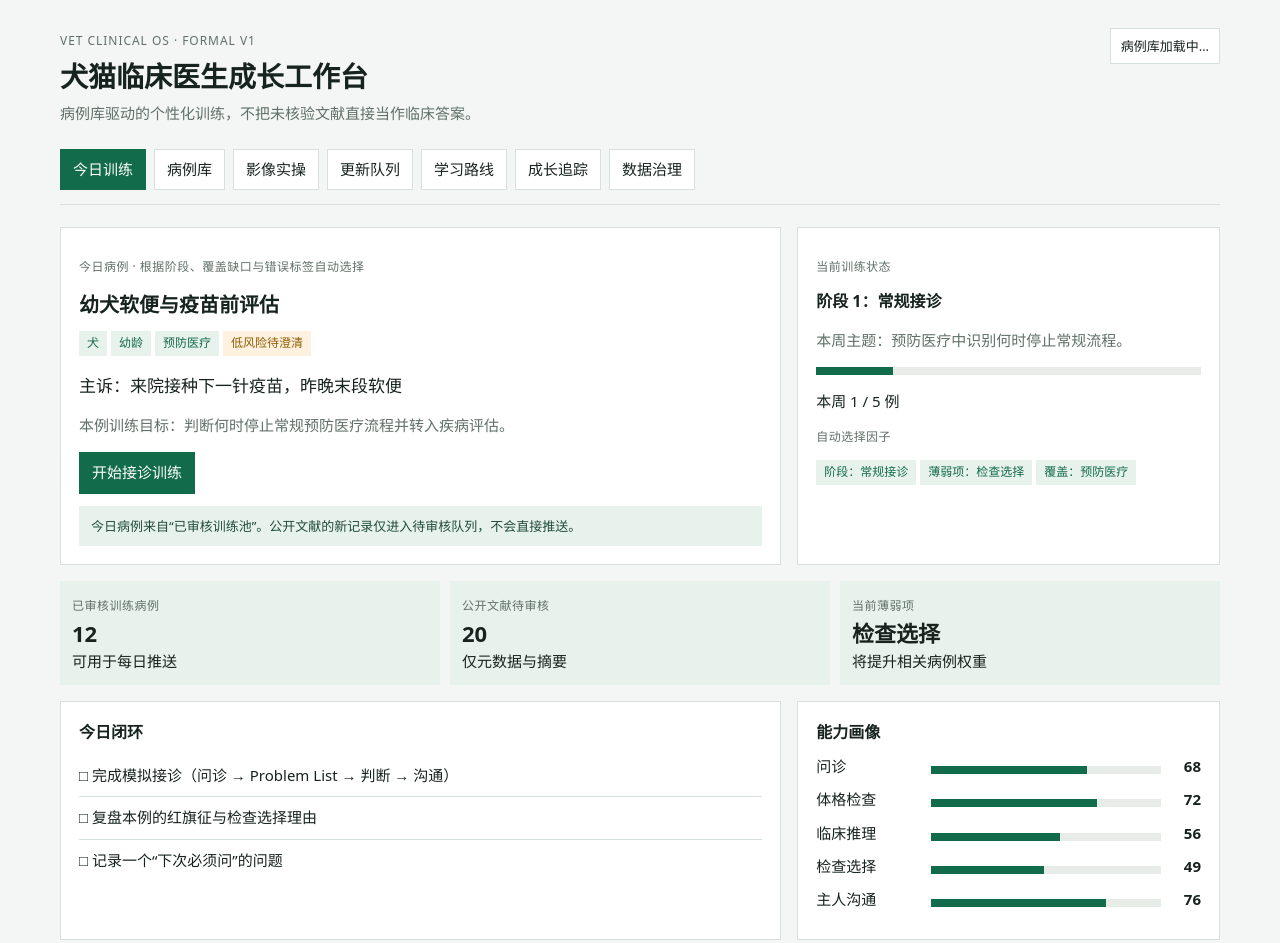
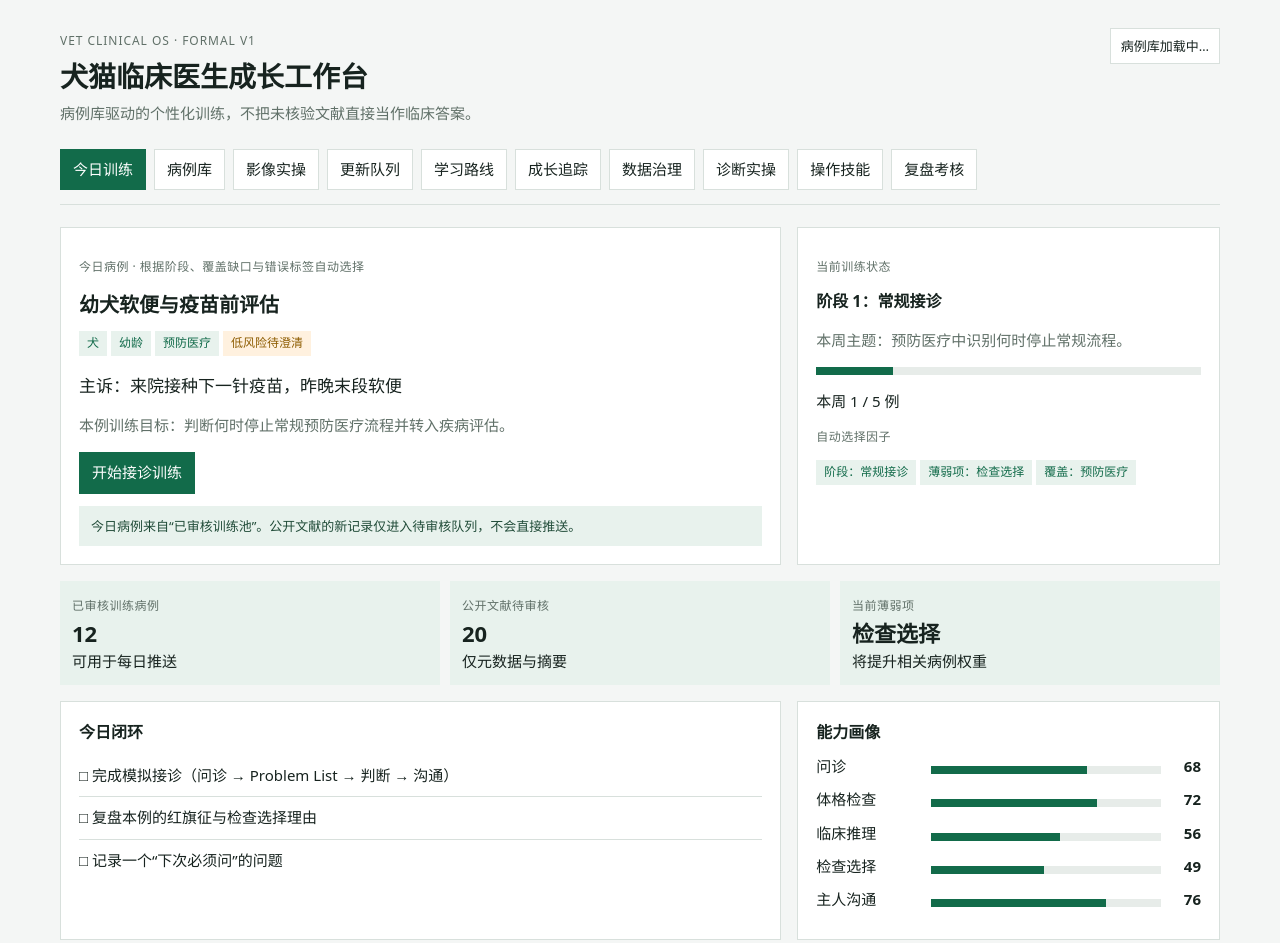
Before and after one commit to cjian4416-sketch/vet-clinical-os, a website: page index.html in a window 1280 px wide. Shown: the top 943 px of the page. Drawn offline with Linux system fonts and the light colour scheme.

Commit message:
Add clinical learning practice center

```diff
--- /dev/null
+++ b/practice-center.js
@@ -0,0 +1,21 @@
+(() => {
+  const html = `
+  <section id="diagnostics" class="view"><article class="card"><p class="label">诊断实操线</p><h2>先学“何时申请、如何取得合格资料、怎样解读、结果如何改变决策”</h2><div class="case-grid" id="diagnostic-grid"></div></article></section>
+  <section id="skills" class="view"><article class="card"><p class="label">操作技能线</p><h2>操作前必须先掌握适应证、禁忌证、无菌要求和并发症识别</h2><table><thead><tr><th>技能</th><th>训练目标</th><th>必须有带教复核的边界</th></tr></thead><tbody><tr><td>采血与留置针</td><td>患者约束、静脉选择、无菌、样本质量</td><td>首批真实患者操作、并发症处理</td></tr><tr><td>输液与监护</td><td>适应证、液体计划、出入量、复评</td><td>休克、心肾病、复杂电解质异常</td></tr><tr><td>导尿与泌尿急症</td><td>无菌准备、风险识别、留置管理</td><td>尿闭、镇静/麻醉、失败升级</td></tr><tr><td>创伤与无菌基础</td><td>清创逻辑、疼痛评估、包扎复查</td><td>深部伤口、胸腹腔创伤、感染控制</td></tr><tr><td>麻醉监护</td><td>术前分级、监护参数、恢复观察</td><td>高风险患者、异常监护和抢救</td></tr></tbody></table></article></section>
+  <section id="review" class="view"><article class="card"><p class="label">复盘与考核线</p><h2>每周用错题和安全遗漏决定下周病例，而不是随机刷题</h2><div class="grid three"><div class="stat"><span class="label">本周完整闭环</span><strong>0 / 5</strong><span>问诊 → 检查 → 判断 → 沟通</span></div><div class="stat"><span class="label">安全遗漏</span><strong>0</strong><span>红旗征、升级、禁忌证</span></div><div class="stat"><span class="label">带教复核</span><strong>待接入</strong><span>真实操作必须留痕</span></div></div><div class="notice">复盘模板：我漏了什么？为什么会漏？下次用哪个问题、检查或动作防错？</div></article></section>`;
+  const groups = [
+    ['DR / X-ray','胸腔、腹部、骨科、口腔','申请依据 → 患者准备与体位 → 片位/质量 → 系统阅片 → 鉴别 → 是否加做超声或化验'],
+    ['超声','FAST/POCUS、腹部、泌尿、心超','患者体位 → 探头/方向 → 标准切面 → 动态扫查 → 关键征象 → 与病例问题清单整合'],
+    ['ECG 心电图','基础节律、传导异常、电解质相关改变','电极放置 → 纸速/增益/校准 → 心率与节律 → P-QRS-T → 临床意义 → 何时升级'],
+    ['CT / MRI','神经、胸腹部、骨科、肿瘤','适应证 → 检查前准备/镇静麻醉风险 → 窗位/序列/层面 → 定位 → 与 DR/超声对照'],
+    ['实验室资料','CBC、生化、尿检、血气、电解质、凝血','采样与前分析 → 报告质控 → 异常组合 → 趋势 → 如何改变诊断和治疗计划'],
+    ['其他诊断资料','细胞学、病理、内镜、传染病快检','何时取样 → 样本质量 → 结果局限 → 与影像和病史交叉验证']
+  ];
+  function add(){
+    const main=document.querySelector('main'), nav=document.querySelector('.nav'); if(!main||!nav||document.getElementById('diagnostics')) return;
+    main.insertAdjacentHTML('beforeend',html);
+    [['diagnostics','诊断实操'],['skills','操作技能'],['review','复盘考核']].forEach(([id,label])=>{const b=document.createElement('button');b.dataset.view=id;b.textContent=label;b.onclick=()=>{document.querySelectorAll('.view').forEach(x=>x.classList.toggle('active',x.id===id));document.querySelectorAll('.nav button').forEach(x=>x.classList.toggle('active',x===b))};nav.appendChild(b)});
+    document.getElementById('diagnostic-grid').innerHTML=groups.map(([name,scope,steps])=>`<article class="case"><strong>${name}</strong><span class="small">${scope}</span><p class="small">${steps}</p><span class="chip risk">病例资料持续入库，未核验资料不展示为真实案例</span></article>`).join('');
+  }
+  window.addEventListener('load',add);
+})();
--- a/service-worker.js
+++ b/service-worker.js
@@ -1,5 +1,5 @@
-const CACHE_NAME = "vet-clinical-os-v4";
-const APP_SHELL = ["./", "./index.html", "./data.js", "./owner-dialogue.js", "./manifest.webmanifest", "./icons/app-icon.svg", "./assets/imaging/canine-pneumoperitoneum-fig1.jpg"];
+const CACHE_NAME = "vet-clinical-os-v5";
+const APP_SHELL = ["./", "./index.html", "./data.js", "./owner-dialogue.js", "./practice-center.js", "./manifest.webmanifest", "./icons/app-icon.svg", "./assets/imaging/canine-pneumoperitoneum-fig1.jpg"];
 
 self.addEventListener("install", (event) => {
   event.waitUntil(caches.open(CACHE_NAME).then((cache) => cache.addAll(APP_SHELL)).then(() => self.skipWaiting()));
```
Also changed, not shown: index.html (+1 -1 lines).
